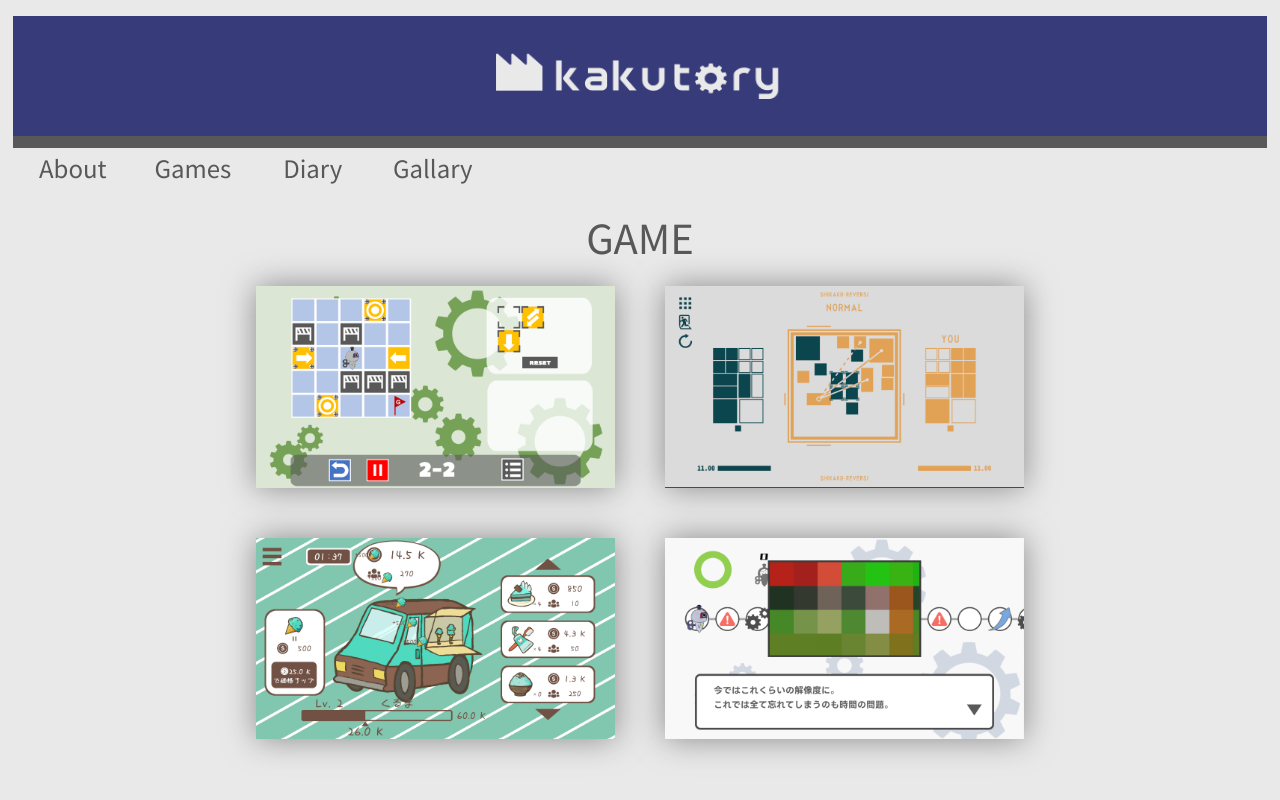
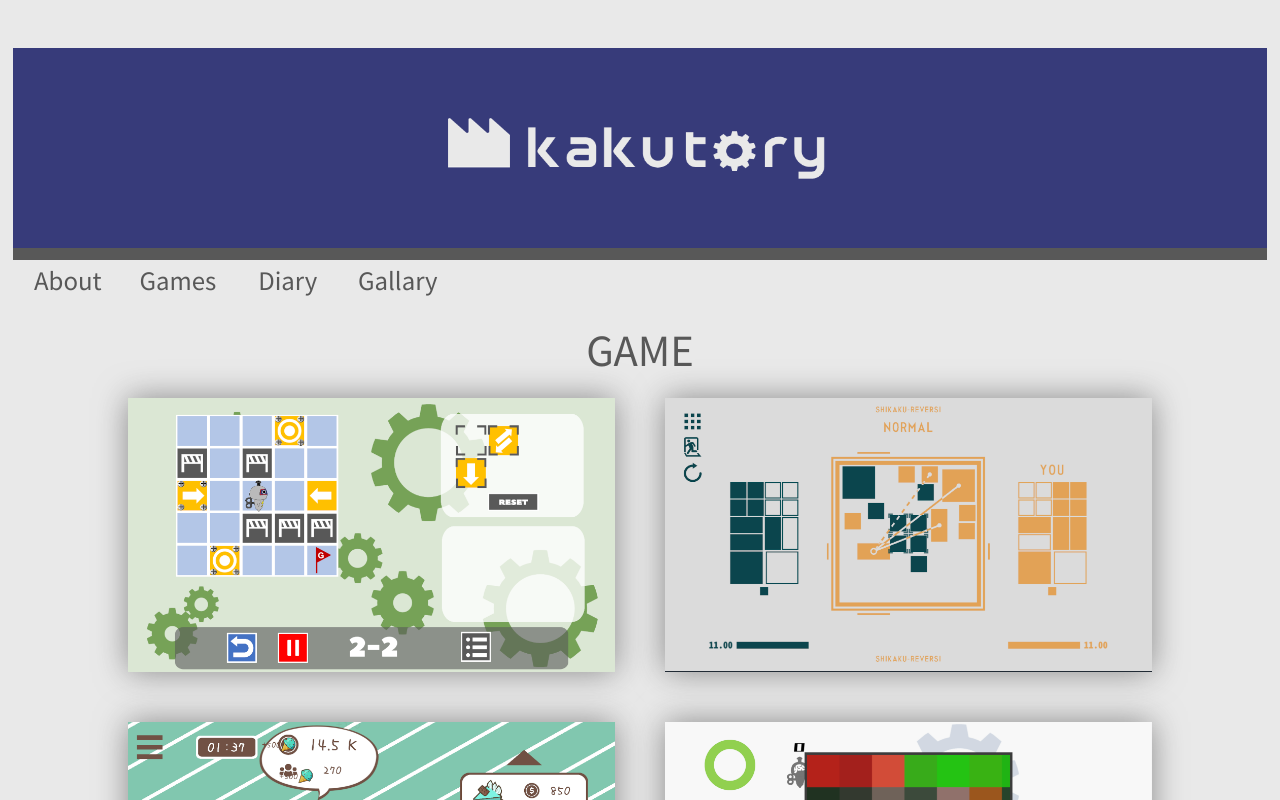
Before and after one commit to Suke-H/Kakutory, a React (Vite) app: page / in a window 1280 px wide. Shown: the top 800 px of the page. Built offline with nearby package versions, Linux system fonts and the light colour scheme.

Commit message:
fix: HeaderとHomeコンテンツ調整
- Header: PCとスマホで微調整
- Home: ゲーム画像のグリッド調整

```diff
--- a/src/components/Header.css
+++ b/src/components/Header.css
@@ -5,21 +5,24 @@
   align-items: center;
   justify-content: center;
   width: 100%;
-    margin-top: 2vh;
+
+
 }
 
 .title {
   background-color: #373B7A;
   width: 98%;
-    height: 15vh;
+  height: 25vh;
   display: flex;
   justify-content: center;
   align-items: center;
+
+  margin-top: 6vh;
 }
 
 .title-image {
-    width: 36vh;
-    height: 6vh;
+  width: 48vh;
+  height: 8vh;
 }
 
 .headerSeparateLine {
@@ -37,10 +40,12 @@
 .menuItem {
   width: 100px;
   height: 40px;
+  /* width: 10vw;
+  height: 5vh; */
   display: flex;
   justify-content: center;
   align-items: center;
-    margin: 0 10px;
+  margin: 0 5px;
   color: #585858;
   font-weight: bold;
   font-size: 24px;
@@ -62,9 +67,8 @@
 
 /* スマホ */
 @media (max-width:600px) {
-
   .title {
-    margin-top: 8vh;
+    margin-top: 10vh;
     height: 15vh;
   }
 
--- a/src/components/contents/Home.css
+++ b/src/components/contents/Home.css
@@ -18,7 +18,7 @@
 } */
 
 .imageWrapper {
-    width: 60%;
+    width: 80%;
     display: grid;
     grid-template-columns: 1fr 1fr;
     gap: 50px;
@@ -38,8 +38,6 @@
     transform: scale(1.05);
   }
 
-
-
   @media (max-width:1024px) {
   }
 
```
Lines whose indentation alone changed are shown as unchanged.
